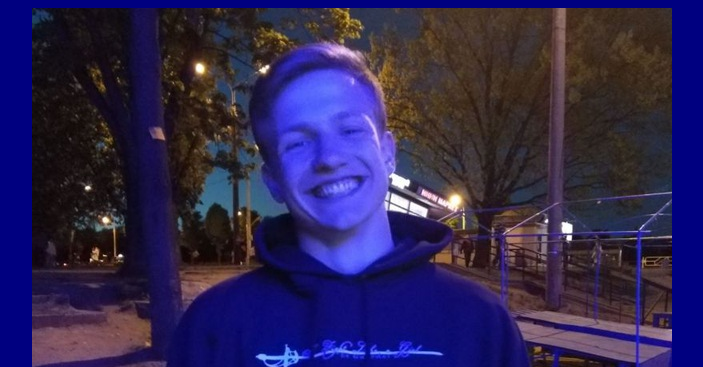
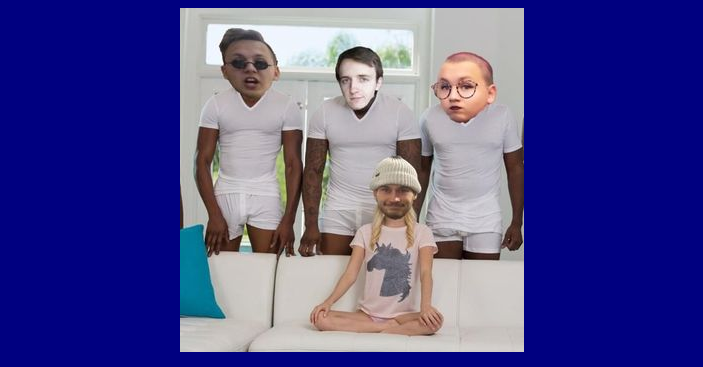
Before and after one commit to bewithforce/bewithforce.github.io, a plain HTML site: page main.html in a window 1280 px wide. Shown: the top 367 px of the page, without its empty margins (288-991 px from the left). Drawn offline with Linux system fonts and the light colour scheme.

Commit message:
rjomba-bomba

```diff
--- a/main.html
+++ b/main.html
@@ -8,7 +8,7 @@
 <body>
 <div class='page'>
 	<div class='main'>
-		<img src='resources/rjomba.jpg' alt='Rjomba 'class='Rjomba' id='Rjomba'>
+		<img src='resources/rjomb2.jpg' alt='Rjomba 'class='Rjomba' id='Rjomba'>
 		<h1 class='counter' id='counter'>0</h1>
 	</div>
 </div>
```
Also changed, not shown: resources/rjomb2.jpg (added).
